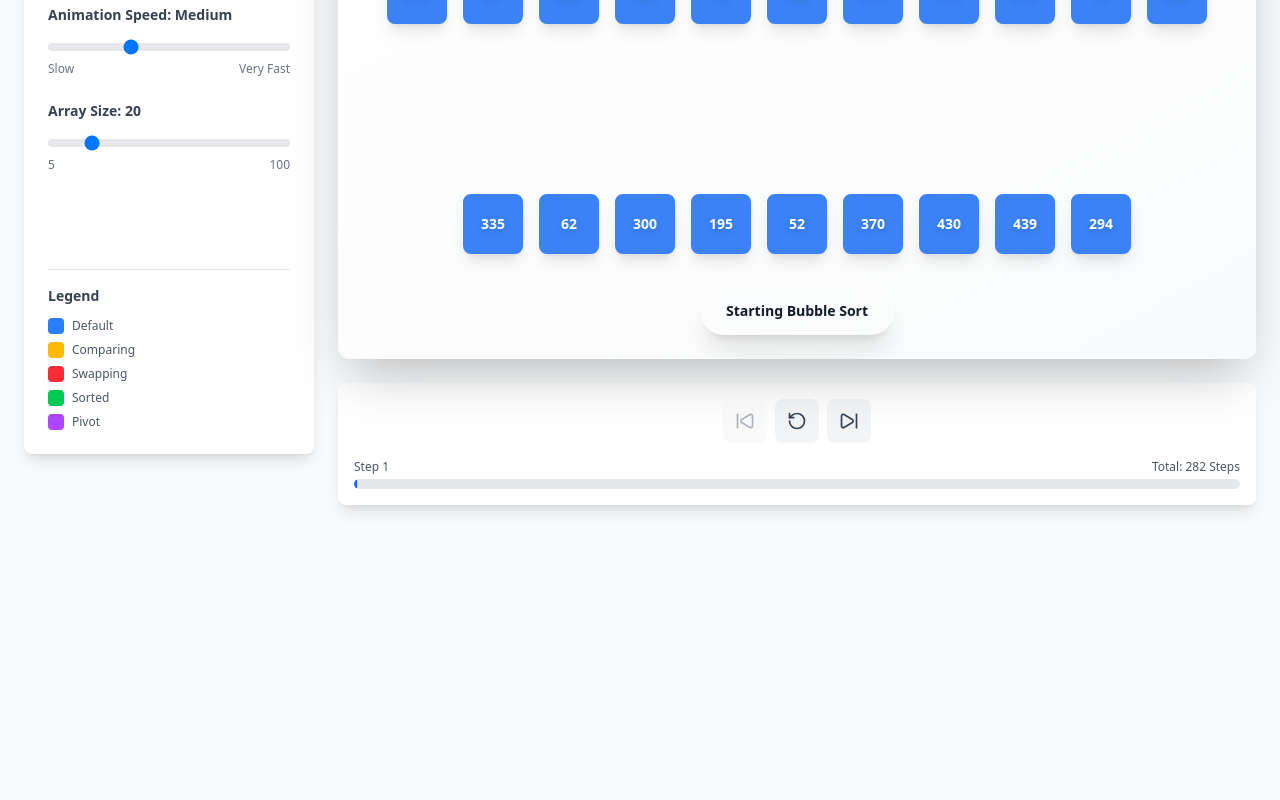
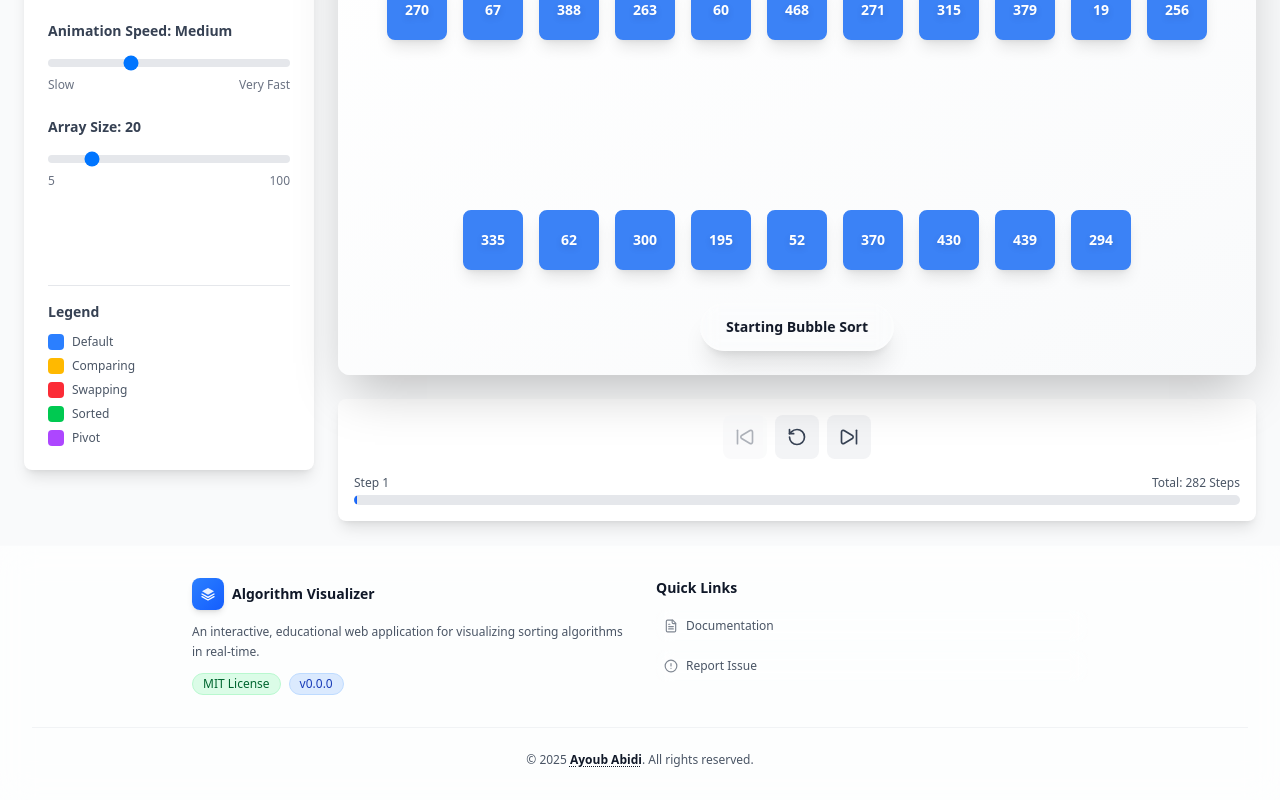
Before and after one commit to ayoub3bidi/bayan-flow, a React (Vite) app: page / in a window 1280 px wide. Shown: the part 205-1005 px from the top of the page. Before the commit the page ends 800 px from the top, so only its background shows below. Built offline with nearby package versions, Linux system fonts and the light colour scheme; no server answers.

Commit message:
feat: add footer component (#7)

```diff
--- a/src/App.jsx
+++ b/src/App.jsx
@@ -1,5 +1,6 @@
 import { useState, useEffect } from 'react';
 import Header from './components/Header';
+import Footer from './components/Footer';
 import ArrayVisualizer from './components/ArrayVisualizer';
 import ControlPanel from './components/ControlPanel';
 import SettingsPanel from './components/SettingsPanel';
@@ -39,9 +40,9 @@ function App() {
   }, [selectedAlgorithm, array]);
 
   return (
-    <div className="min-h-screen bg-gray-50">
+    <div className="min-h-screen bg-gray-50 flex flex-col">
       <Header repoOwner="ayoub3bidi" repoName="algorithm-visualizer" />
-      <div className="pt-16 p-6">
+      <main className="flex-1 pt-20 p-6">
         <div className="max-w-7xl mx-auto">
           <div className="grid grid-cols-1 lg:grid-cols-4 gap-6">
             {/* Settings Panel */}
@@ -84,7 +85,14 @@ function App() {
             </div>
           </div>
         </div>
-      </div>
+      </main>
+      <Footer
+        repoOwner="ayoub3bidi"
+        repoName="algorithm-visualizer"
+        version="0.0.0"
+        authorName="Ayoub Abidi"
+        authorGithub="ayoub3bidi"
+      />
     </div>
   );
 }
--- /dev/null
+++ b/src/components/Footer.jsx
@@ -0,0 +1,135 @@
+import { motion } from 'framer-motion';
+import { FileText, AlertCircle } from 'lucide-react';
+
+/**
+ * @param {string} repoOwner - GitHub repository owner
+ * @param {string} repoName - GitHub repository name
+ * @param {string} version - Current version (default: '0.0.0')
+ * @param {string} authorName - Author name (default: 'Ayoub Abidi')
+ * @param {string} authorGithub - Author GitHub username
+ */
+function Footer({
+  repoOwner = 'ayoub3bidi',
+  repoName = 'algorithm-visualizer',
+  version = '0.0.0',
+  authorName = 'Ayoub Abidi',
+  authorGithub = 'ayoub3bidi',
+}) {
+  const currentYear = new Date().getFullYear();
+  const links = [
+    {
+      label: 'Documentation',
+      icon: FileText,
+      href: `https://github.com/${repoOwner}/${repoName}#readme`,
+    },
+    {
+      label: 'Report Issue',
+      icon: AlertCircle,
+      href: `https://github.com/${repoOwner}/${repoName}/issues`,
+    },
+  ];
+  const handleLinkClick = href => {
+    window.open(href, '_blank', 'noopener,noreferrer');
+  };
+  return (
+    <motion.footer
+      className="relative w-full mt-auto border-t border-white/20"
+      initial={{ opacity: 0, y: 50 }}
+      animate={{ opacity: 1, y: 0 }}
+      transition={{ delay: 0.3, type: 'spring', stiffness: 100, damping: 20 }}
+    >
+      <div className="absolute inset-0 bg-white/70 backdrop-blur-lg" />
+      <div className="relative max-w-7xl mx-auto px-4 sm:px-6 lg:px-8 py-8">
+        <div className="grid grid-cols-1 md:grid-cols-2 gap-8 max-w-4xl mx-auto">
+          <div className="space-y-3">
+            <div className="flex items-center gap-2">
+              <div className="flex items-center justify-center w-8 h-8 bg-gradient-to-br from-blue-500 to-blue-600 rounded-lg shadow-md">
+                <svg
+                  viewBox="0 0 24 24"
+                  fill="none"
+                  className="w-4 h-4"
+                  xmlns="http://www.w3.org/2000/svg"
+                >
+                  <path
+                    d="M3 8L12 3L21 8L12 13L3 8Z"
+                    fill="white"
+                    fillOpacity="0.9"
+                  />
+                  <path
+                    d="M3 12L12 17L21 12"
+                    stroke="white"
+                    strokeWidth="2"
+                    strokeLinecap="round"
+                    strokeLinejoin="round"
+                  />
+                  <path
+                    d="M3 16L12 21L21 16"
+                    stroke="white"
+                    strokeWidth="2"
+                    strokeLinecap="round"
+                    strokeLinejoin="round"
+                  />
+                </svg>
+              </div>
+              <h3 className="text-sm font-bold text-gray-900">
+                Algorithm Visualizer
+              </h3>
+            </div>
+            <p className="text-xs text-gray-600 leading-relaxed">
+              An interactive, educational web application for visualizing
+              sorting algorithms in real-time.
+            </p>
+            <div className="flex items-center gap-2">
+              <span className="inline-flex items-center px-2.5 py-0.5 rounded-full text-xs font-medium bg-green-100 text-green-800 border border-green-200">
+                MIT License
+              </span>
+              <span className="inline-flex items-center px-2.5 py-0.5 rounded-full text-xs font-medium bg-blue-100 text-blue-800 border border-blue-200">
+                v{version}
+              </span>
+            </div>
+          </div>
+          {/* Right: Quick Links */}
+          <div className="space-y-3">
+            <h3 className="text-sm font-bold text-gray-900">Quick Links</h3>
+            <div className="flex flex-col gap-2">
+              {links.map(link => (
+                <motion.button
+                  key={link.label}
+                  onClick={() => handleLinkClick(link.href)}
+                  className="flex items-center gap-2 text-xs text-gray-600 hover:text-blue-600 transition-colors p-2 rounded-lg hover:bg-white/60 backdrop-blur-sm text-left"
+                  whileHover={{ scale: 1.02, x: 2 }}
+                  whileTap={{ scale: 0.98 }}
+                  transition={{ type: 'spring', stiffness: 400, damping: 17 }}
+                >
+                  <link.icon size={14} className="opacity-70" />
+                  <span>{link.label}</span>
+                </motion.button>
+              ))}
+            </div>
+          </div>
+        </div>
+        {/* Bottom: Copyright centered */}
+        <div className="mt-8 pt-6 border-t border-gray-200/50">
+          <div className="flex justify-center">
+            <p className="text-xs text-gray-600 text-center">
+              © {currentYear}{' '}
+              <motion.button
+                onClick={() =>
+                  handleLinkClick(`https://github.com/${authorGithub}`)
+                }
+                className="font-semibold text-gray-900 hover:text-blue-600 transition-colors underline decoration-dotted underline-offset-2"
+                whileHover={{ scale: 1.05 }}
+                whileTap={{ scale: 0.95 }}
+              >
+                {authorName}
+              </motion.button>
+              . All rights reserved.
+            </p>
+          </div>
+        </div>
+      </div>
+    </motion.footer>
+  );
+}
+
+export default Footer;
```
